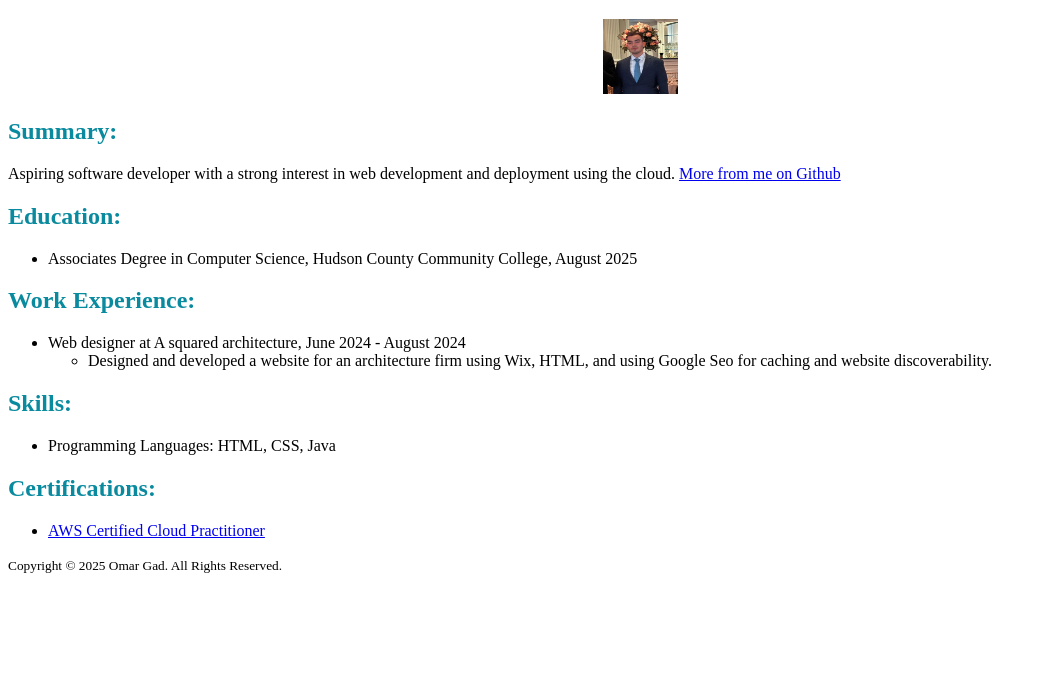
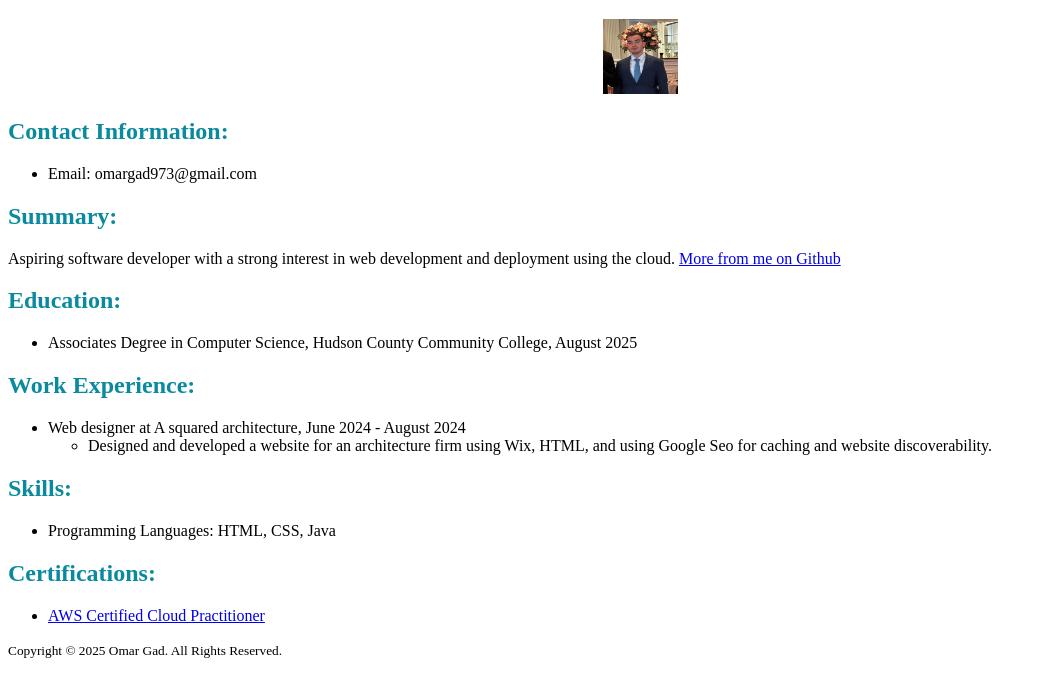
Before and after one commit to omargad-sys/resume, a plain HTML site: page index.html in a window 1280 px wide. Shown: the part 61-758 px from the top of the page, without its empty margins (0-1046 px from the left). Drawn offline with Linux system fonts and the light colour scheme.

Commit message:
Added section tags to help format content

```diff
--- a/index.html
+++ b/index.html
@@ -10,35 +10,49 @@
      <h1>Omar Gad's Resume</h1>
      <img class = "profile pic" src="Omar Gad.JPG" alt="Omar Gad" width="75" height ="75">
     </div>
-     <h2>Summary:</h2>
+    <section>
+        <h2>Contact Information:</h2>
+        <ul>
+            <li>Email: omargad973@gmail.com</li>
+            </ul>
+            </section>
+     <section>            <h2>Summary:</h2>
         <p>Aspiring software developer with a strong interest in web development and deployment using the cloud.
         <a href = "https://Github.com/omargad-sys" > More from me on Github</a>
         </p>
-        <h2>Education:</h2>
+    </section>
+<section>
+    <h2>Education:</h2>
         <ul>
             <li>Associates Degree in Computer Science, Hudson County Community College, August 2025</li>
         </ul>
-    <h2>Work Experience:</h2>
+    </section>
+        <section><h2>Work Experience:</h2>
       <ul>
      <li>Web designer at A squared architecture, June 2024 - August 2024 </li>
           <ul>
             <li>Designed and developed a website for an architecture firm using Wix, HTML, and using Google Seo for caching and website discoverability.</li>
           </ul>
      </ul>
-     <h2>Skills:</h2>
+    </section>
+    <section><h2>Skills:</h2>
         <ul>
             <li>
                 Programming Languages: HTML, CSS, Java
             </li>
         </ul>
-        <h2>Certifications:</h2>
+    </section>
+     <section> <h2>Certifications:</h2>
         <ul>
             <li> <a href ="https://www.credly.com/badges/ad61019e-35ed-40e6-9cbf-fd80f1c6b112/public_url" > AWS Certified Cloud Practitioner
             </a> </li>
         </ul>
-        <footer>
+    </section>
+       <section><footer>
             <small>
                 Copyright © 2025 Omar Gad. All Rights Reserved.
             </small>
   </footer>
+</section>
+
 </body>
```
